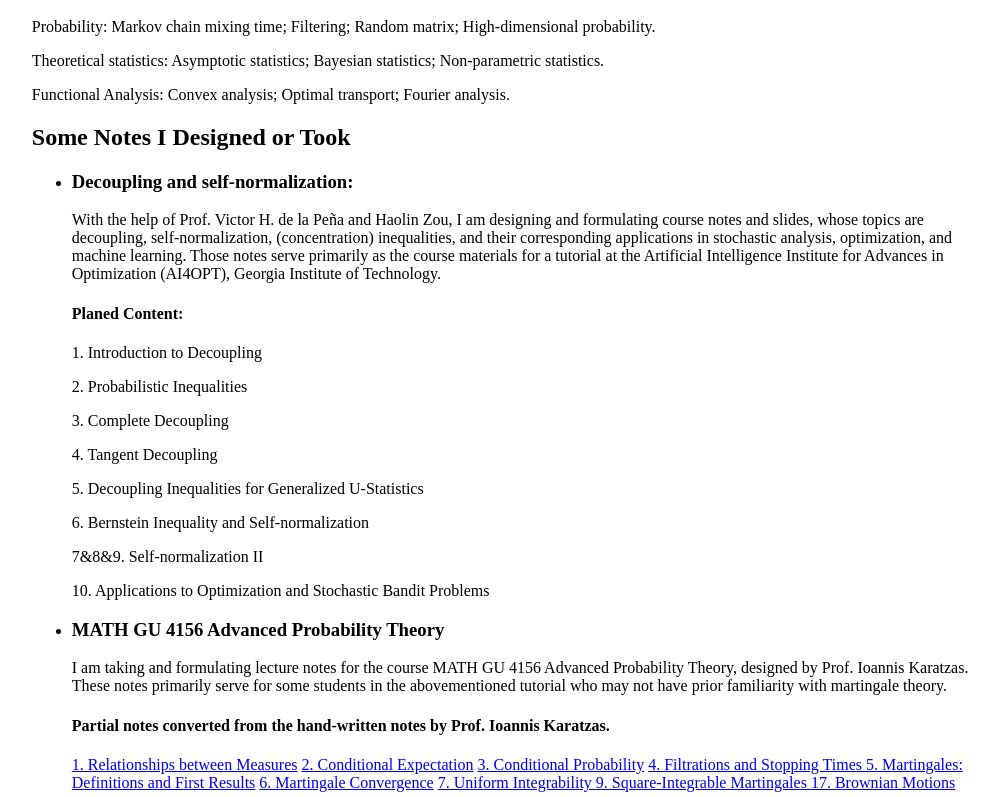
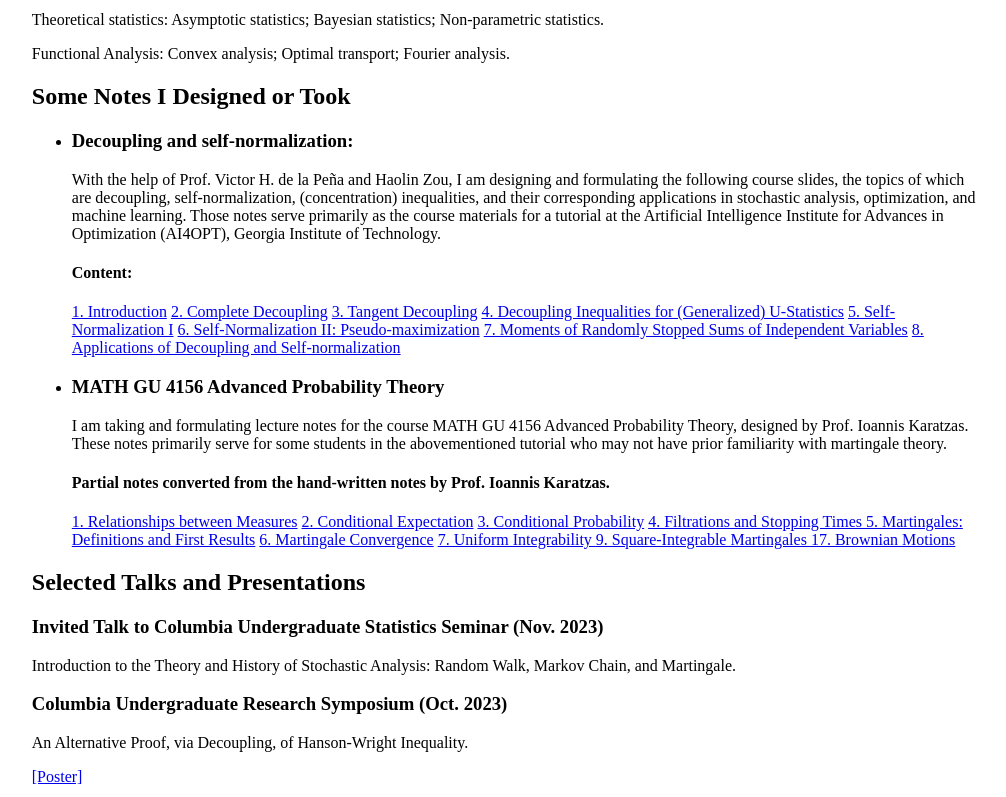
Before and after one commit to HeyuanYAO2704/heyuanyao2704, a plain HTML site: page index.html in a window 1280 px wide. Shown: the part 733-1530 px from the top of the page, without its empty margins (229-1235 px from the left). Drawn offline with Linux system fonts and the light colour scheme.

Commit message:
index.html

```diff
--- a/index.html
+++ b/index.html
@@ -36,7 +36,6 @@
 
         <div id="researchInterests">
             <h2>Research Interests</h2>
-            <h3> My current research interests are mainly influenced by Professor Victor H. de la Peña and Professor Ioannis Karatzas.</h3>
             <p> (Concentration) inequalities, with a focus on general dependence structure, related to decoupling methods, exponential bounds, and application to hypothesis testing. </p>
             <p> Martingale theory and stochastic differential equation, with a focus on Langevin diffusion and trajectorial approach.</p>
             <p> Self-normalization, with a focus on (generalized) U-statistics and applications on ratio statistics, including the Gini coefficient, Taylor's law, and squared coefficient of variation.</p>
@@ -52,16 +51,16 @@
             <ul>
                 <li>
                     <h3>Decoupling and self-normalization:</h3>
-                    <p> With the help of Prof. Victor H. de la Peña and Haolin Zou, I am designing and formulating course notes and slides, whose topics are decoupling, self-normalization, (concentration) inequalities, and their corresponding applications in stochastic analysis, optimization, and machine learning. Those notes serve primarily as the course materials for a tutorial at the Artificial Intelligence Institute for Advances in Optimization (AI4OPT), Georgia Institute of Technology. </p>
-                    <h4>Planed Content:</h4>
-                    <p>1. Introduction to Decoupling </p>
-                    <p>2. Probabilistic Inequalities </p>
-                    <p>3. Complete Decoupling </p>
-                    <p>4. Tangent Decoupling </p>
-                    <p>5. Decoupling Inequalities for Generalized U-Statistics </p>
-                    <p>6. Bernstein Inequality and Self-normalization </p>
-                    <p>7&8&9. Self-normalization II </p>
-                    <p>10. Applications to Optimization and Stochastic Bandit Problems </p>
+                    <p> With the help of Prof. Victor H. de la Peña and Haolin Zou, I am designing and formulating the following course slides, the topics of which are decoupling, self-normalization, (concentration) inequalities, and their corresponding applications in stochastic analysis, optimization, and machine learning. Those notes serve primarily as the course materials for a tutorial at the Artificial Intelligence Institute for Advances in Optimization (AI4OPT), Georgia Institute of Technology. </p>
+                    <h4>Content:</h4>
+                     <a href="1 Intro.pdf"> 1. Introduction</a>
+                    <a href="2 Complete Decoupling.pdf"> 2. Complete Decoupling</a>
+                    <a href="3 Tangent Decoupling.pdf"> 3. Tangent Decoupling</a>
+                    <a href="4 Decoupling U_stats"> 4. Decoupling Inequalities for (Generalized) U-Statistics</a>
+                    <a href="5 Self-Normalization I.pdf"> 5. Self-Normalization I</a>
+                    <a href="6 Self-Normalization II.pdf"> 6. Self-Normalization II: Pseudo-maximization</a>
+                    <a href="7 Randomly Stopped Processes.pdf"> 7. Moments of Randomly Stopped Sums of Independent Variables</a>
+                    <a href="8 Applications.pdf"> 8. Applications of Decoupling and Self-normalization</a>
                 </li>
                 <li>
                     <h3> MATH GU 4156 Advanced Probability Theory</h3>
```
